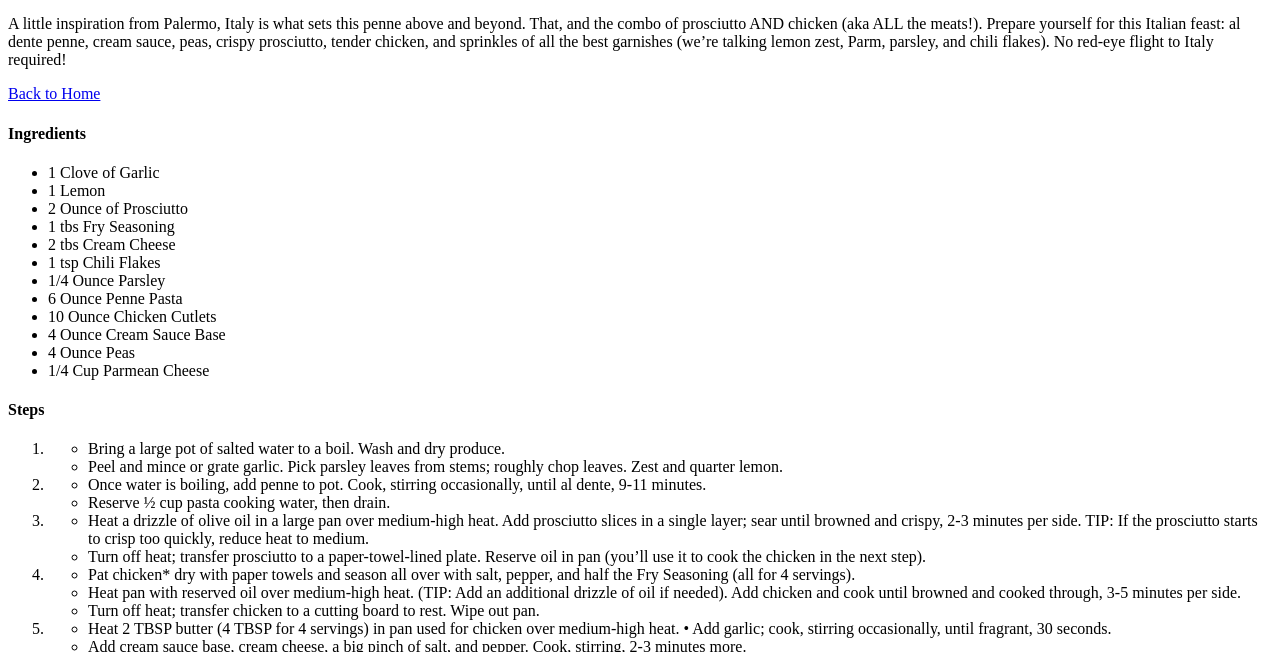
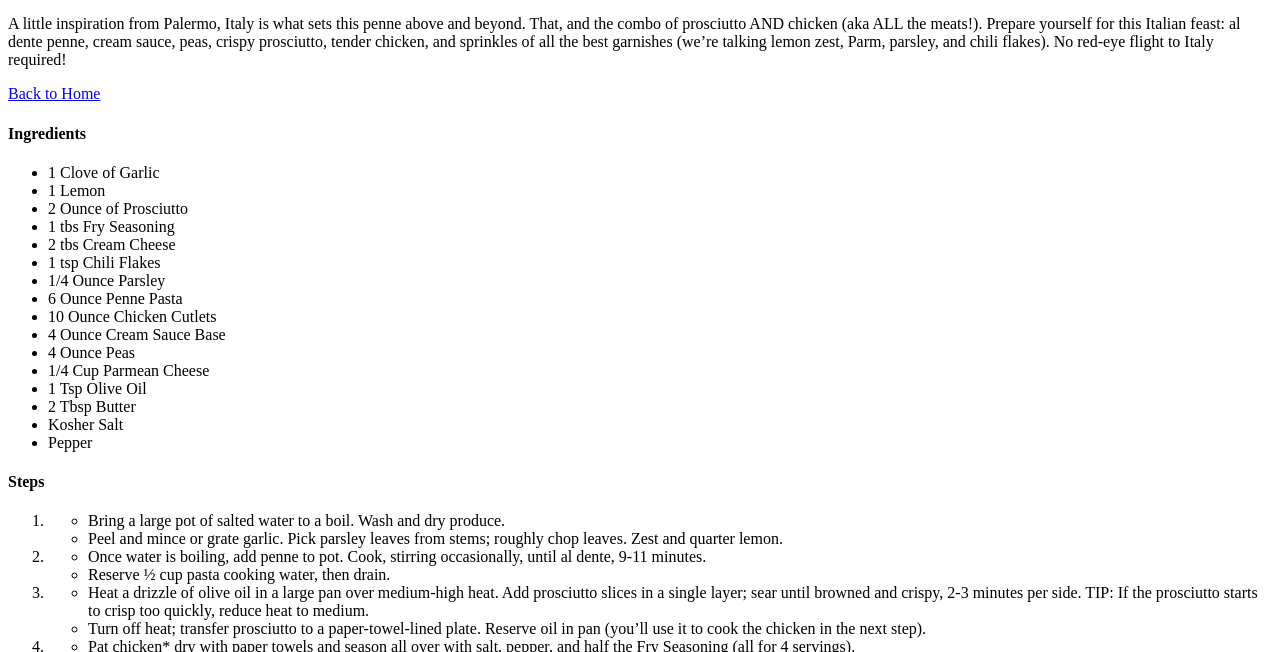
Before and after one commit to AviatorJoe/odin-recipes, a plain HTML site: page recipes/palermopenne.html in a window 1280 px wide. Shown: the part 512-1164 px from the top of the page. Drawn offline with Linux system fonts and the light colour scheme.

Commit message:
Update ingredients list

```diff
--- a/recipes/palermopenne.html
+++ b/recipes/palermopenne.html
@@ -35,6 +35,10 @@
       <li>4 Ounce Cream Sauce Base</li>
       <li>4 Ounce Peas</li>
       <li>1/4 Cup Parmean Cheese</li>
+      <li>1 Tsp Olive Oil</li>
+      <li>2 Tbsp Butter</li>
+      <li>Kosher Salt</li>
+      <li>Pepper</li>
     </ul>
     <h4>Steps</h4>
     <ol>
```
